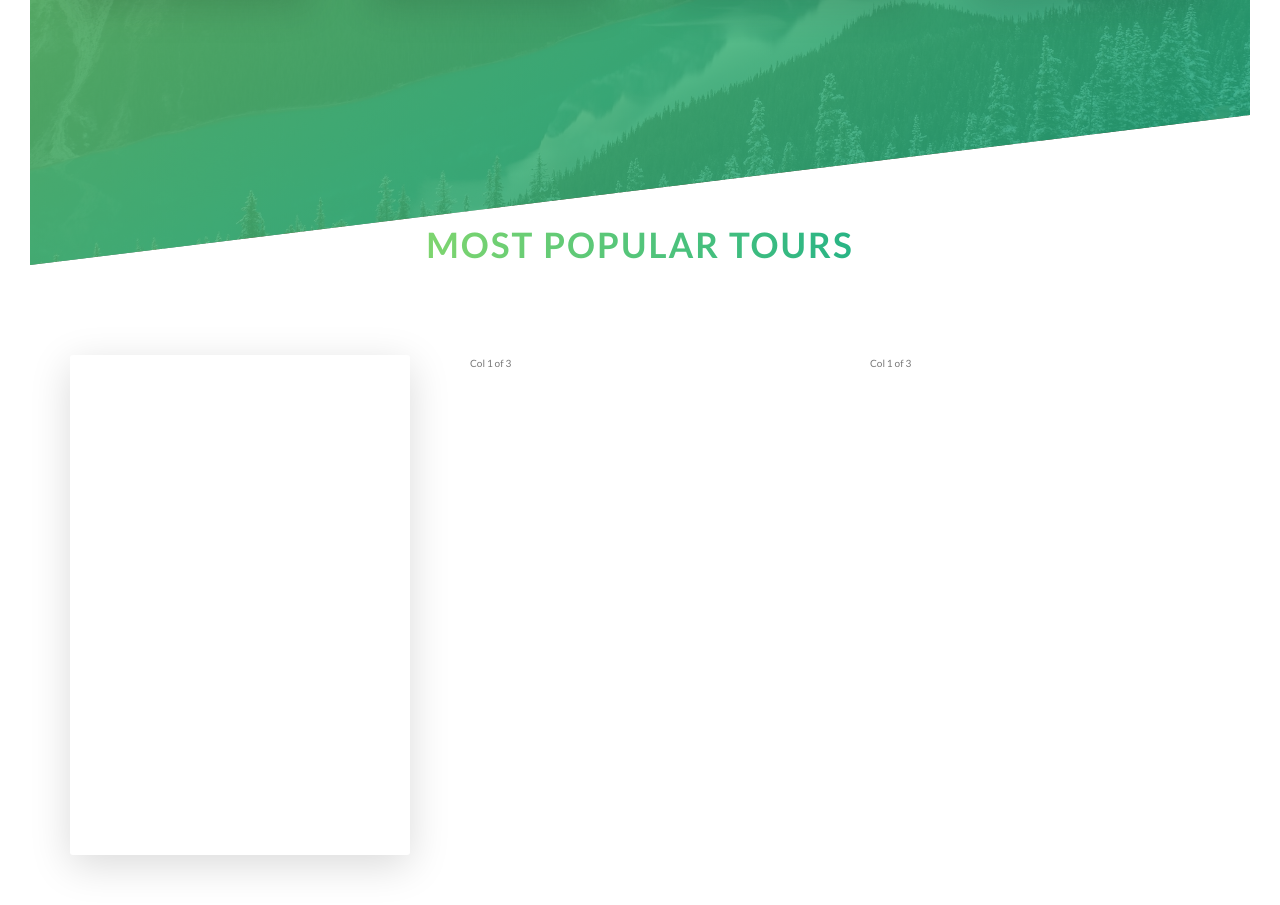
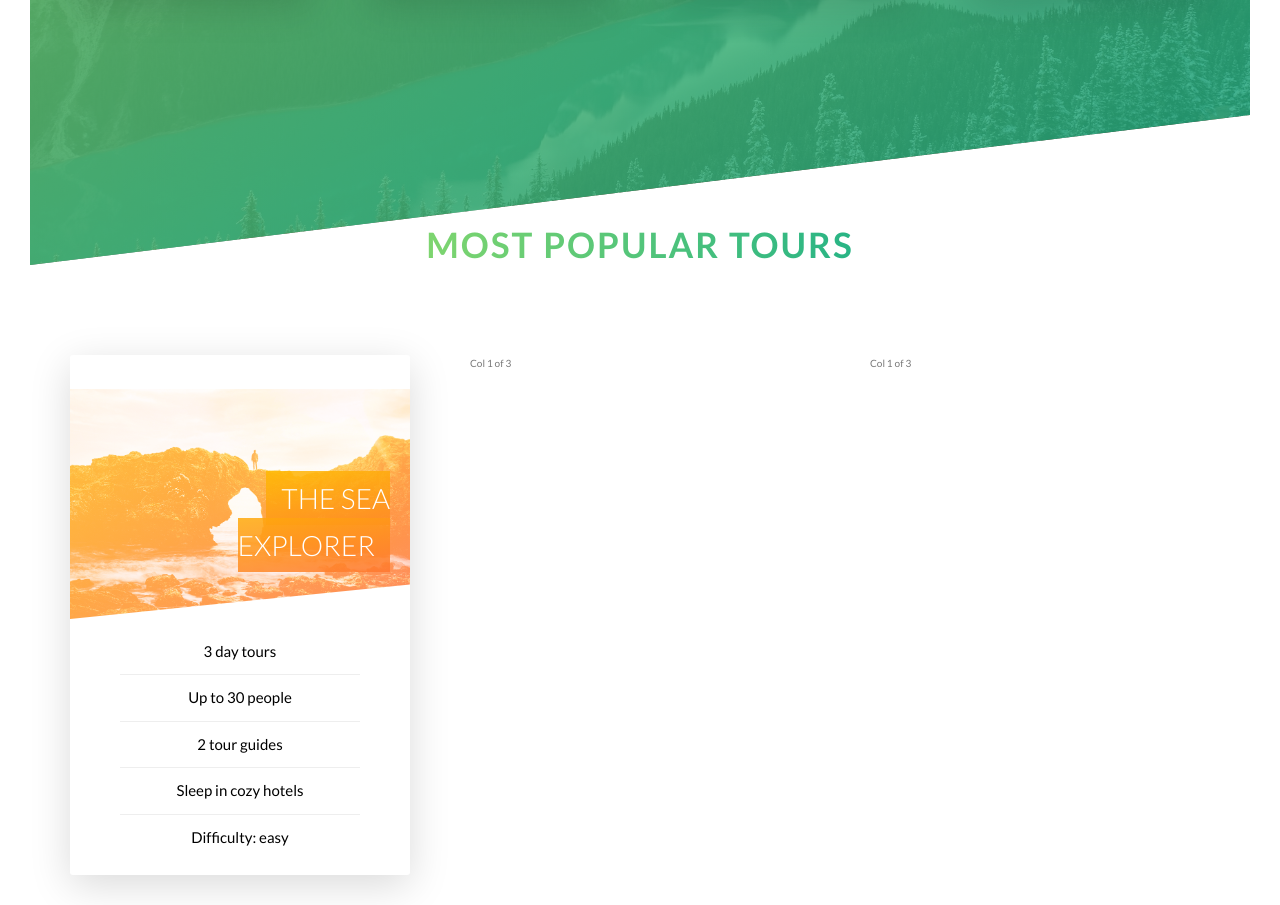
Before and after one commit to alextheprogrammer21/Natours, a website: page index.html in a window 1280 px wide. Shown: the part 1996-2901 px from the top of the page. Drawn offline with Linux system fonts and the light colour scheme.

Commit message:
worked on tour section

```diff
--- a/index.html
+++ b/index.html
@@ -121,6 +121,24 @@
             <div class="card">
                 <div class="card__side card__side--front">
                     FRONT
+                    <div class="card__picture card__picture--1">
+                        &nbsp;
+                    </div>
+                    <h4 class="card__heading">
+                        <span class="card__heading-span card__heading-span--1">
+                            The Sea Explorer
+                        </span>
+                    </h4>
+                    <div class="card__details">
+                        <ul>
+                            <li>3 day tours</li>
+                            <li>Up to 30 people</li>
+                            <li>2 tour guides</li>
+                            <li>Sleep in cozy hotels</li>
+                            <li>Difficulty: easy</li>
+                        </ul>
+                    </div>
+
                 </div>
                 <div class="card__side card__side--back card__side--back-1">
                     BACK
--- a/sass/components/cards.scss
+++ b/sass/components/cards.scss
@@ -1,14 +1,15 @@
 .card {
+  // FUNCTIONALITY
  perspective: 150rem;
  -moz-perspective: 150rem;
  position: relative;
- height: 50rem;
+ height: 52rem;
 
  &__side {
   color: white;
   font-size: 2rem;
 
-  height: 50rem;
+  height: 52rem;
   transition: all .8s ease;
   position: absolute;
   top: 0;
@@ -16,6 +17,7 @@
   width: 100%;
   backface-visibility: hidden;
   border-radius: 3px;
+  overflow: hidden;
   box-shadow: 0 1rem 4rem rgba(black, .15);
 
   &--front {
@@ -23,7 +25,7 @@ background-color: white;
   }
 
   &--back {
-transform: rotateY(180deg);
+transform: rotateY(-180deg);
 &-1 {
   background-image: linear-gradient(to right bottom, $color-secondary-light, $color-secondary-dark);
  }
@@ -38,4 +40,62 @@ transform: rotateY(180deg);
  &:hover &__side--back {
   transform: rotateY(0);
  }
+
+// FRONT SIDE STYLING
+ &__picture {
+  background-size: cover;
+  height: 23rem;
+  background-blend-mode: screen;
+  clip-path: polygon(0 0, 100% 0, 100% 85%, 0 100%);
+
+    &--1 {
+      background-image: linear-gradient(to right bottom, $color-secondary-light, $color-secondary-dark), url(../img/nat-5.jpg);
+    }
+    &--2 {
+      background-image: url(../img/nat-5.jpg);
+    }
+    &--3 {
+      background-image: url(../img/nat-5.jpg);
+    }
+ }
+
+ &__heading {
+   font-size: 2.8rem;
+   font-weight: 300;
+   text-transform: uppercase;
+   color: white;
+   position: absolute;
+   top: 12rem;
+   right: 2rem;
+   text-align: right;
+   width: 75%;
+ }
+
+ &__heading-span {
+  padding: 1rem 1.5rem;
+  &--1 {
+    background-image: linear-gradient(to right bottom, rgba($color-secondary-light, .85), rgba($color-secondary-dark, .85));
+  }
+ }
+
+ &__details {
+   padding: 2rem;
+   margin-top: -1rem;
+   ul {
+    list-style: none;
+    width: 80%;
+    margin: 0 auto;
+
+    li {
+      text-align: center;
+      font-size: 1.5rem;
+      padding: 1rem;
+      color: black;
+
+      &:not(:last-child) {
+        border-bottom: 1px solid #eee;
+      }
+    }
+   }
+ }
 }
```
Also changed, not shown: css/style.css.
